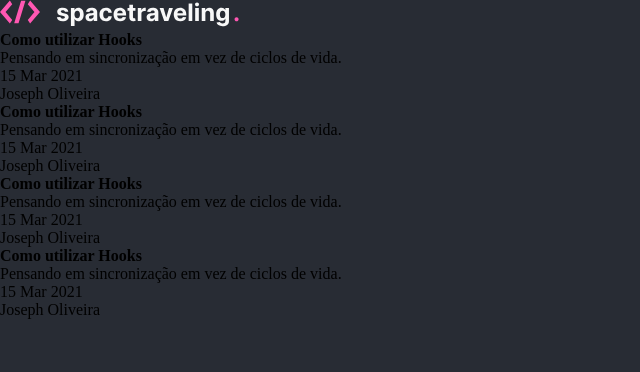
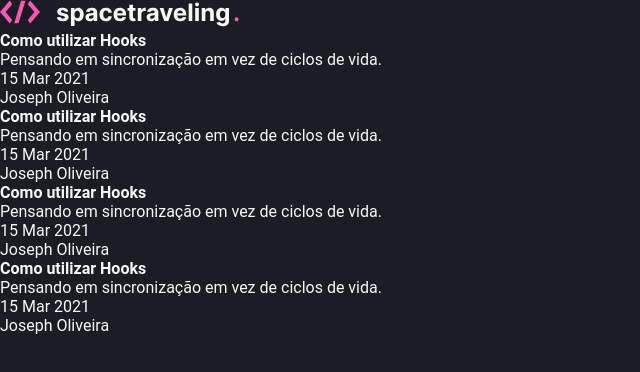
Before and after one commit to matheustark/BlogNext, a Next.js app: page / in a window 1280 px wide. Shown: the top 372 px of the page, without its empty margins (0-640 px from the left). Built offline with nearby package versions, Linux system fonts and the light colour scheme.

Commit message:
config global styles

```diff
--- a/src/styles/globals.scss
+++ b/src/styles/globals.scss
@@ -6,6 +6,40 @@
 
 // TODO
 
+:root {
+  --highlight: #FF57B2;
+  --background: #1A1D23;
+  --info: BBBBBB;
+  --heading: #F8F8F8;
+  --body: #D7D7D7;
+}
+
+@media (max-width: 1080px) {
+  html {
+    font-size: 93.75%;
+  }
+}
+
+@media (max-width: 720px) {
+  html {
+    font-size: 87.5%;
+  }
+}
+
 body {
-  background: #282C34;
+  background: var(--background);
+  color: var(--heading);
 }
+
+body, input, textarea, select, button {
+  font: 400 1rem "Roboto", sans-serif;
+}
+
+button {
+  cursor: pointer;
+}
+
+a {
+  color: inherit;
+  text-decoration: none;
+}
```
